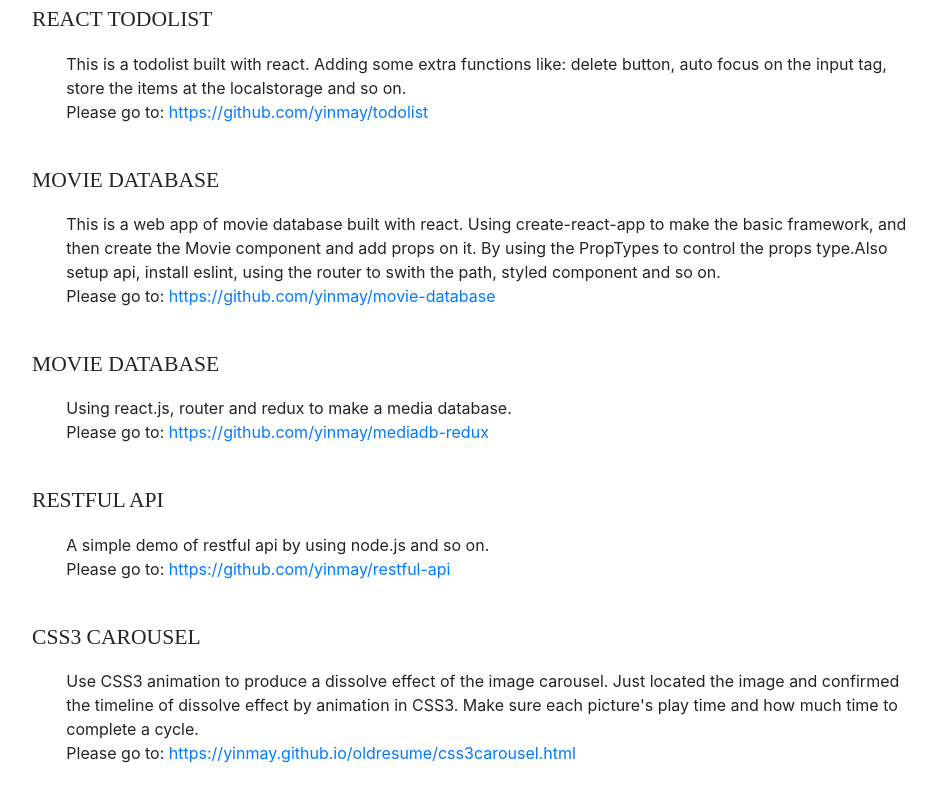
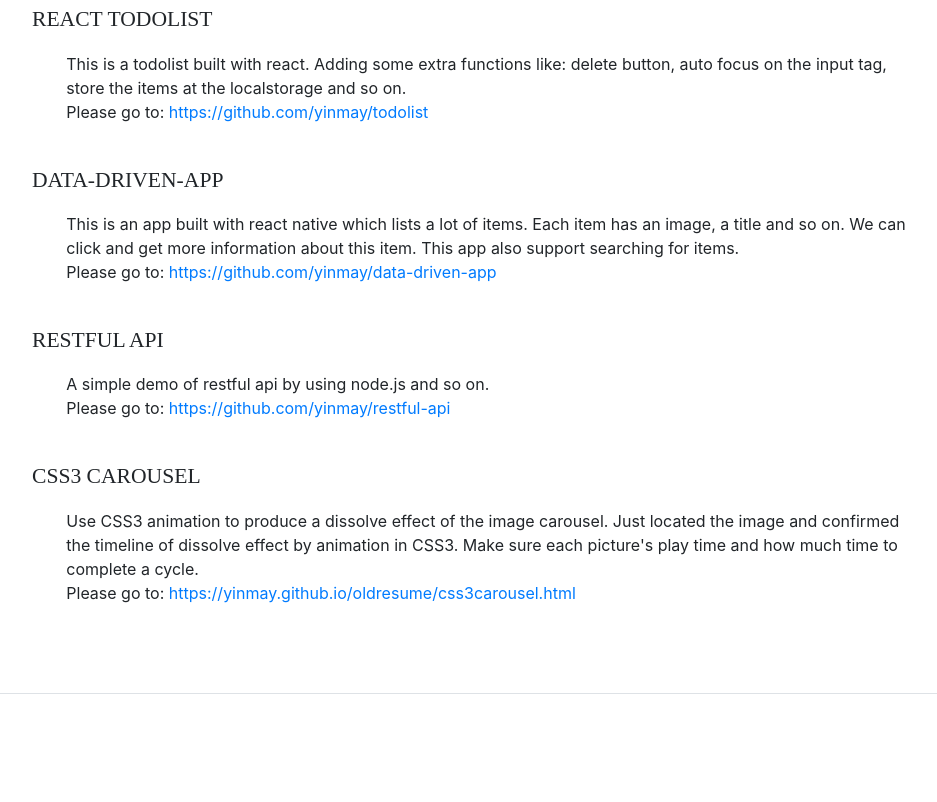
Before and after one commit to yinmay/personalresume, a website with bundled scripts: page index.html in a window 1280 px wide. Shown: the part 4314-5116 px from the top of the page, without its empty margins (303-1240 px from the left). After the commit the page ends 5008 px from the top, so only its background shows below. Built offline with nearby package versions, Linux system fonts and the light colour scheme; a web font is replaced by a local one.

Commit message:
add data-driven-app

```diff
--- a/index.html
+++ b/index.html
@@ -322,23 +322,18 @@
                              Please go to:     <a href=" https://github.com/yinmay/todolist">  https://github.com/yinmay/todolist</a>
                         </p>
                     </div>
-                        <div class="other-projects">
-                            <div class="subheading mb-3">Movie Database</div>
-                            <p class="mb-0 fa-ul">
-                                This is a web app of movie database built with react.
-                                Using create-react-app to make the basic framework, and then create the Movie component and add props on it.
-                                By using the PropTypes to control the props type.Also setup api, install eslint, using the router to swith the path, styled component and so on.
-                                <br>
-                                 Please go to:     <a href=" https://github.com/yinmay/movie-database">  https://github.com/yinmay/movie-database</a>
-                            </p>
-                        </div>
-                        <div class="other-projects" >
-                            <div class="subheading mb-3">Movie database</div>
-                            <p class="mb-0 fa-ul">
-                                Using react.js, router and redux to make a media database.<br>
-                                Please go to:     <a href=" https://github.com/yinmay/mediadb-redux"> https://github.com/yinmay/mediadb-redux</a>
-                            </p>
-                        </div>
+                    <div class="other-projects">
+                        <div class="subheading mb-3">Data-driven-app</div>
+                        <p class="mb-0 fa-ul">
+                            This is an app built with react native which lists a lot of items. Each item has an image, a title and so on.
+                            We can click and get more information about this item. This app also support searching for items.
+
+
+                            <br>
+                             Please go to:     <a href=" https://github.com/yinmay/data-driven-app">  https://github.com/yinmay/data-driven-app</a>
+                        </p>
+                    </div>
+
                         <div class="other-projects" >
                             <div class="subheading mb-3">Restful api</div>
                             <p class="mb-0 fa-ul">
```
